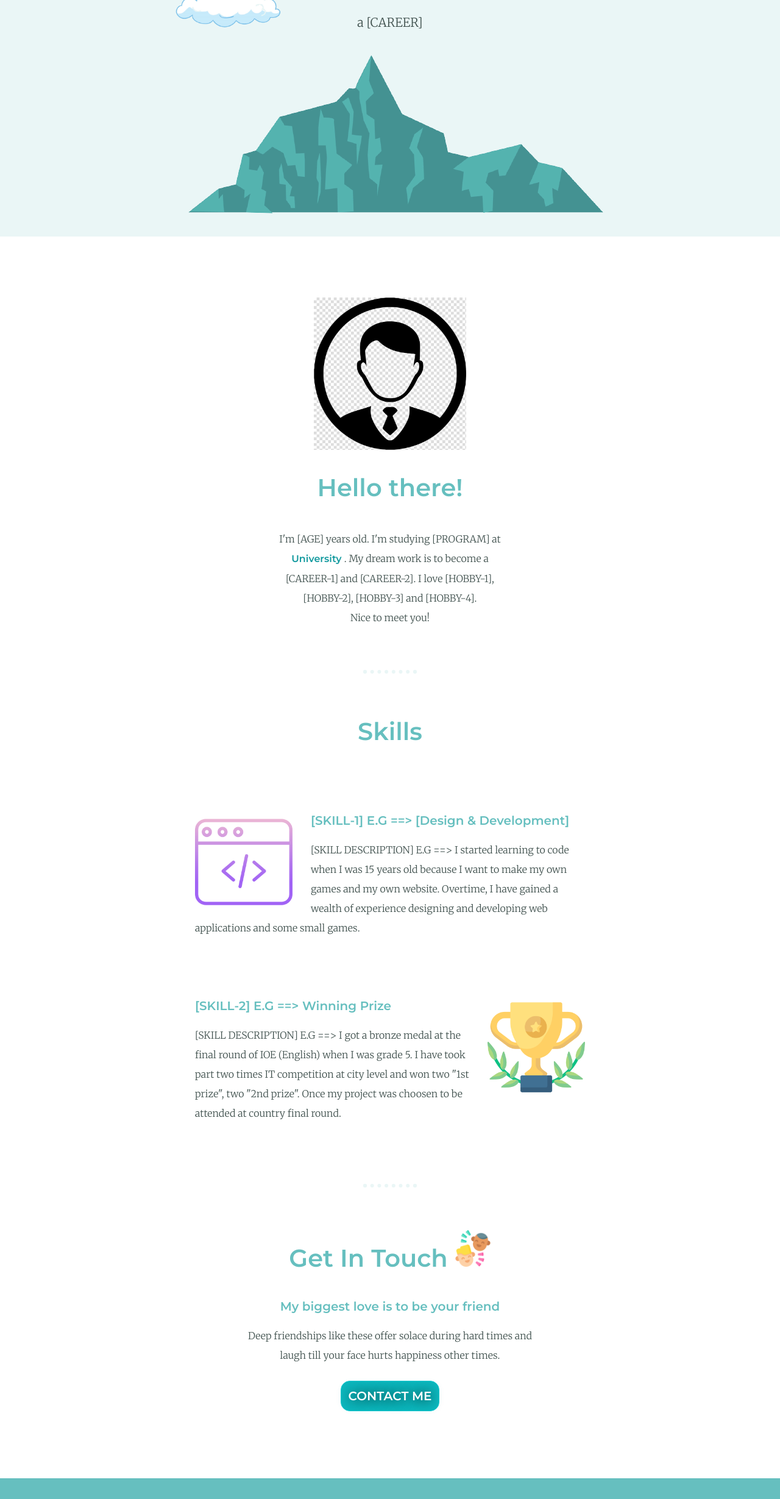
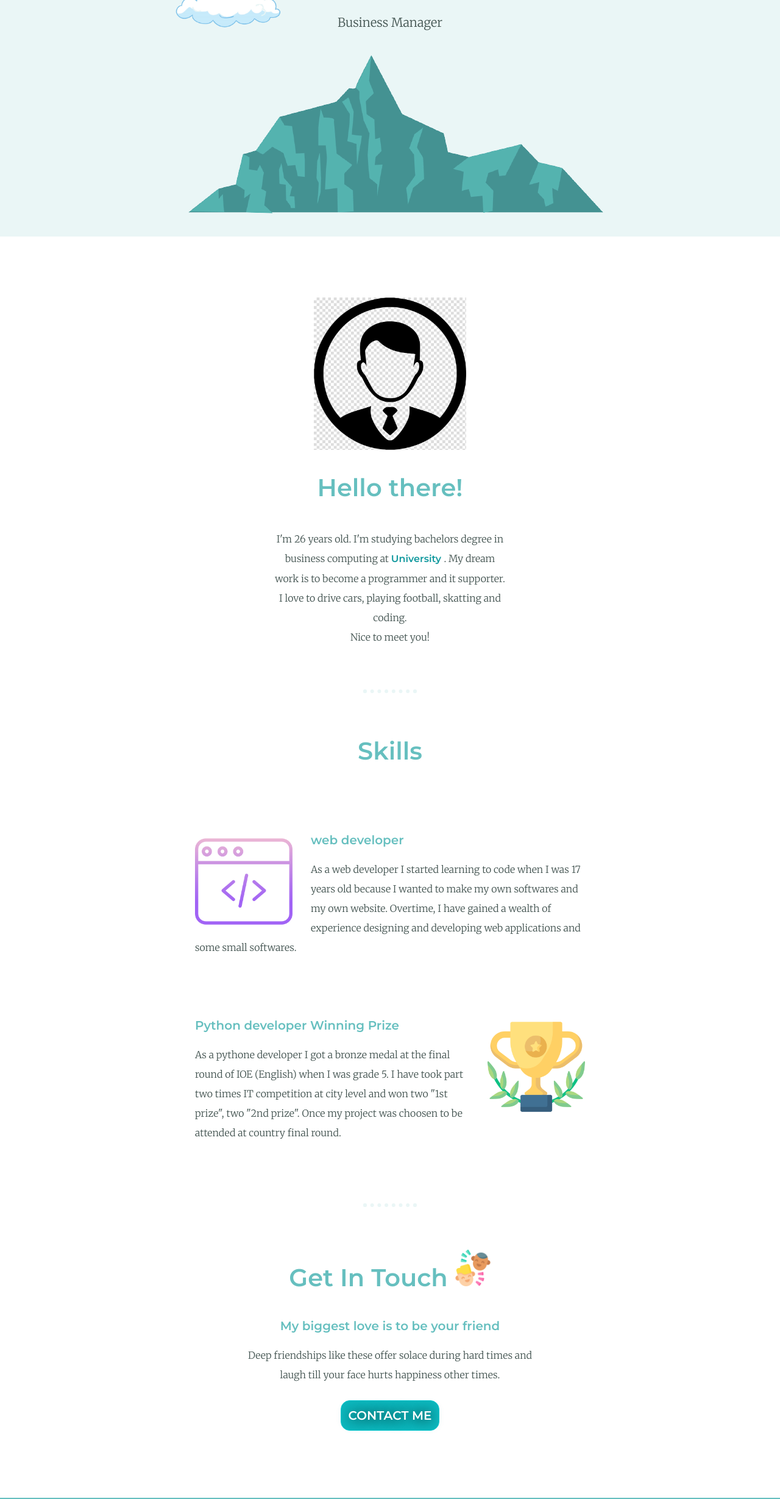
Before and after one commit to SCI-BU/Open-Mid, a plain HTML site: page index.html in a window 1280 px wide. Shown: the part 341-2800 px from the top of the page at 61% size. Drawn offline with Linux system fonts and the light colour scheme.

Commit message:
Update index.html
my mid semster exam for opensource

```diff
--- a/index.html
+++ b/index.html
@@ -3,7 +3,7 @@
 
 <head>
     <meta charset="utf-8">
-    <title>[NAME]</title>
+    <title>Mahirwe Justin</title>
     <link rel="stylesheet" href="css/styles.css">
     <link rel="icon" href="image/logo.ico">
     <link rel="preconnect" href="https://fonts.googleapis.com">
@@ -23,8 +23,8 @@
 <body>
     <div class="top-container">
         <img class="top-cloud" src="image/cloud.png" width="15%" alt="cloud-pic">
-        <h1>I'm [FIRST NAME]</h1>
-        <p style="font-size: 20px;">a <span style="text-decoration: overline;"></span>[CAREER]</p>
+        <h1>I'm Mahirwe Justin</h1>
+        <p style="font-size: 20px;"> <span style="text-decoration: overline;"></span>Business Manager</p>
         <img src="image/mountain.png" alt="mountain-pic"> <br>
         <img class="bottom-cloud" src="image/cloud.png" width="15%" alt="cloud-pic">
     </div>
@@ -32,10 +32,10 @@
         <div class="profile">
             <img src="image/profile-pic.png" width="250" height="250" alt="My profile picture">
             <h2>Hello there!</h2>
-            <p class="intro">I'm [AGE] years old. I'm studying [PROGRAM] at <a class="uni"
+            <p class="intro">I'm 26 years old. I'm studying bachelors degree in business computing at <a class="uni"
                     href="https://www.bugemauniv.ac.ug">University
-                </a>. My dream work is to become a [CAREER-1] and
-                [CAREER-2]. I love [HOBBY-1], [HOBBY-2], [HOBBY-3] and [HOBBY-4].</p>
+                </a>. My dream work is to become a programmer and
+                it supporter. I love to drive cars, playing football, skatting and coding.</p>
             <p class="intro">Nice to meet you!</p>
         </div>
         <hr>
@@ -43,16 +43,16 @@
             <h2>Skills</h2>
             <div class="skill-row">
                 <img class="code-image" src="image/web-programming.png" alt="dev-pic">
-                <h3>[SKILL-1] E.G ==> [Design & Development]</h3>
-                <p>[SKILL DESCRIPTION] E.G ==> I started learning to code when I was 15 years old because I want to make my own games and my own
+                <h3>web developer</h3>
+                <p> As a web developer I started learning to code when I was 17 years old because I wanted to make my own softwares and my own
                     website. Overtime, I have gained a wealth of experience designing and developing web applications
-                    and some small games.
+                    and some small softwares.
                 </p>
             </div>
             <div class="skill-row">
                 <img class="success-image" src="image/success.png" alt="success-pic">
-                <h3>[SKILL-2] E.G ==> Winning Prize</h3>
-                <p>[SKILL DESCRIPTION] E.G ==> I got a bronze medal at the final round of IOE (English) when I was grade 5. I have took part two
+                <h3>Python developer Winning Prize</h3>
+                <p>As a pythone developer I got a bronze medal at the final round of IOE (English) when I was grade 5. I have took part two
                     times IT competition
                     at city level and won two "1st prize", two "2nd prize". Once
                     my project was choosen to be attended at country final round. </p>
@@ -64,14 +64,14 @@
             <h3>My biggest love is to be your friend</h3>
             <p>Deep friendships like these offer solace during hard times and laugh till your face hurts happiness other
                 times.</p>
-            <a class="btn" href="mailto:[YOUR EMAIL]">CONTACT ME</a>
+            <a class="btn" href="mailto:embedded24@gmail.com">CONTACT ME</a>
         </div>
     </div>
     <div class="bottom-container">
         <a class="footer-link" href="[YOUR LINKEDIN URL]">LinkedIn</a>
-        <a class="footer-link" href="[YOUR GITHUB PROFILE URL]">GitHub</a>
-        <a class="footer-link" href="[YOUR FACEBOOK PROFILE URL]">Facebook</a>
-        <p>©2021 Created by [YOUR NAME]</p>
+        <a class="footer-link" href="https://github.com/justin1234113">GitHub</a>
+        <a class="footer-link" href="justin toucan serieux mahirwe">Facebook</a>
+        <p>©2021 Created by Mahirwe Justin</p>
     </div>
 
 </body>
```
